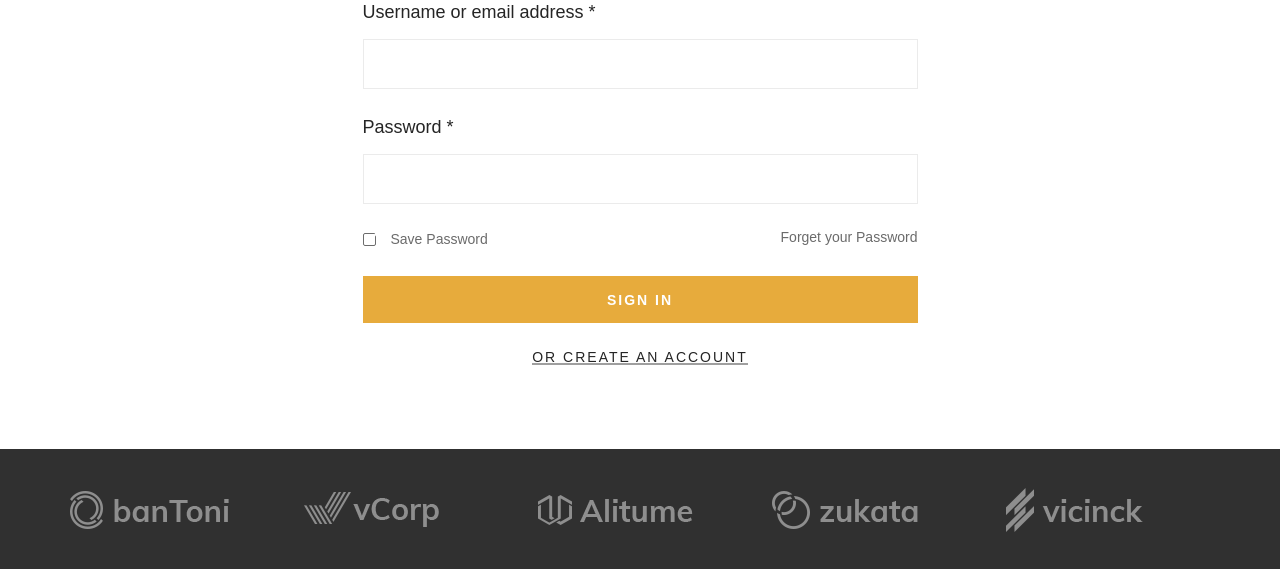
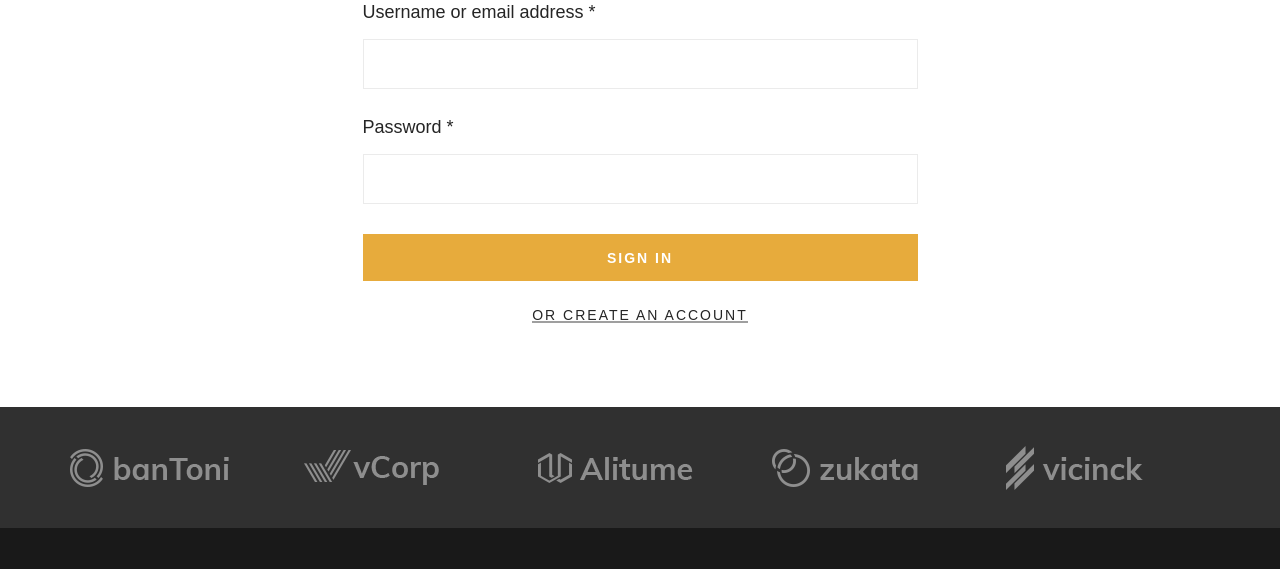
Before and after one commit to peterson1999/Westerson, a PHP site: page /login.php in a window 1280 px wide. Shown: the part 414-983 px from the top of the page. Run offline with PHP 8.4, Linux system fonts and the light colour scheme; some web fonts are replaced.

Commit message:
removed forget pass

```diff
--- a/Westerson Museum/login.php
+++ b/Westerson Museum/login.php
@@ -235,16 +235,6 @@
                                 <label for="pass">Password *</label>
                                 <input type="password" id="pass" name="password">
                             </div>
-                            <div class="group-input gi-check">
-                                <div class="gi-more">
-                                    <label for="save-pass">
-                                        Save Password
-                                        <input type="checkbox" id="save-pass">
-                                        <span class="checkmark"></span>
-                                    </label>
-                                    <a href="#" class="forget-pass">Forget your Password</a>
-                                </div>
-                            </div>
                             <button type="submit" class="site-btn login-btn" name="btnLogin">Sign In</button>
                         </form>
                         <div class="switch-login">
```
